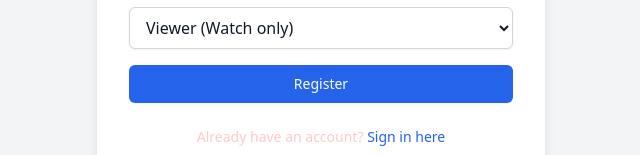
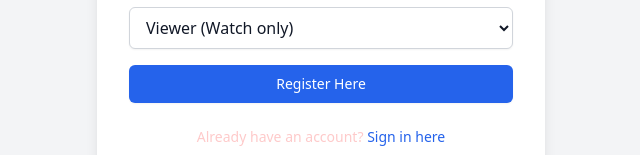
Before and after one commit to vijay-keerthi7/pulse_assesment, a React app in the folder frontend/: page /register in a window 1280 px wide. Shown: the part 488-643 px from the top of the page, without its empty margins (319-959 px from the left). Built offline with nearby package versions, Linux system fonts and the light colour scheme; no server answers; the HTML template or start-up script is replaced by a standard one.

Commit message:
Update Register.jsx

```diff
--- a/frontend/src/pages/Register.jsx
+++ b/frontend/src/pages/Register.jsx
@@ -71,7 +71,7 @@ console.log(apiUrl);
             type="submit"
             className="w-full flex justify-center py-2 px-4 border border-transparent rounded-md shadow-sm text-sm font-medium text-white bg-blue-600 hover:bg-blue-700 focus:outline-none focus:ring-2 focus:ring-offset-2 focus:ring-blue-500"
           >
-            Register
+            Register Here
           </button>
         </form>
 
```
